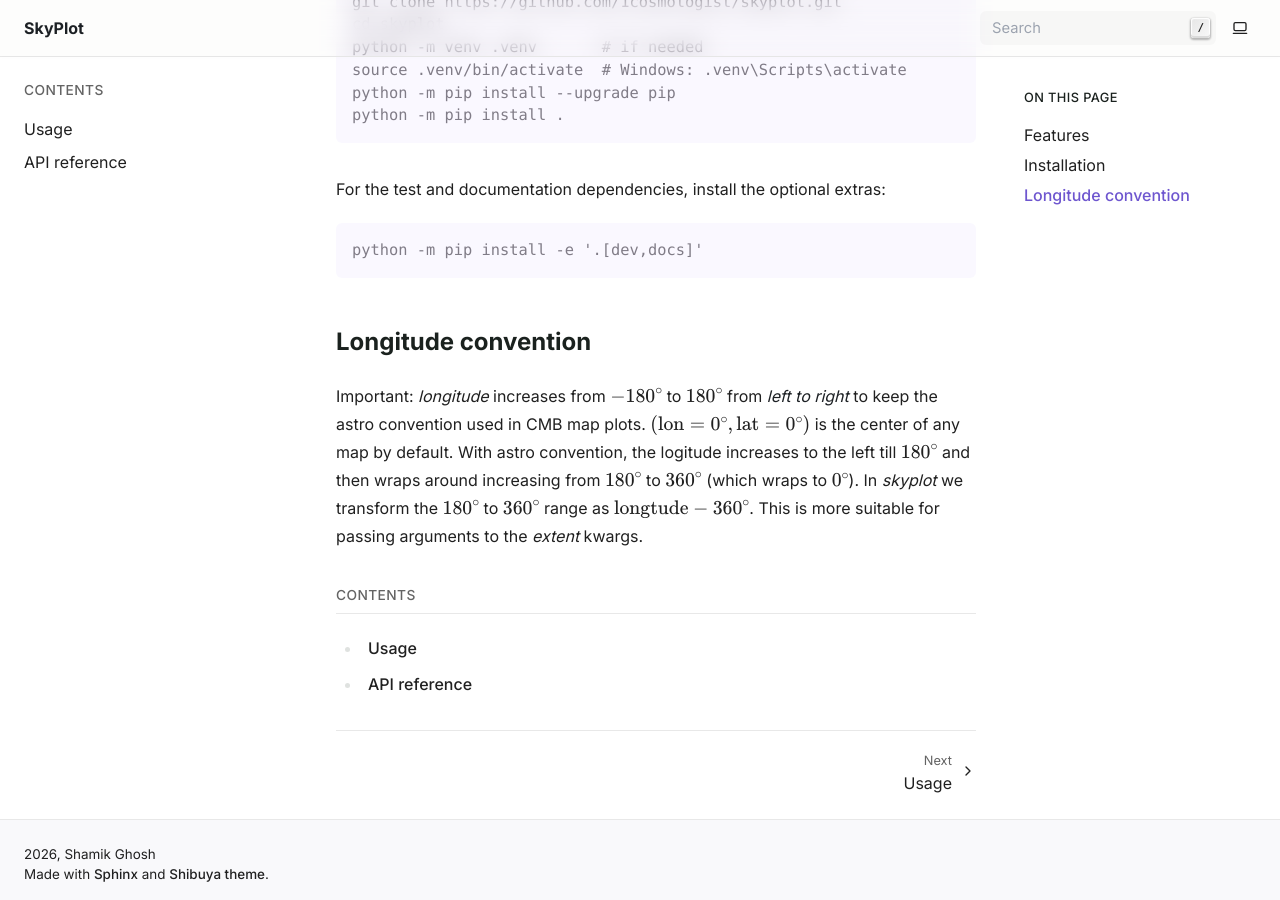
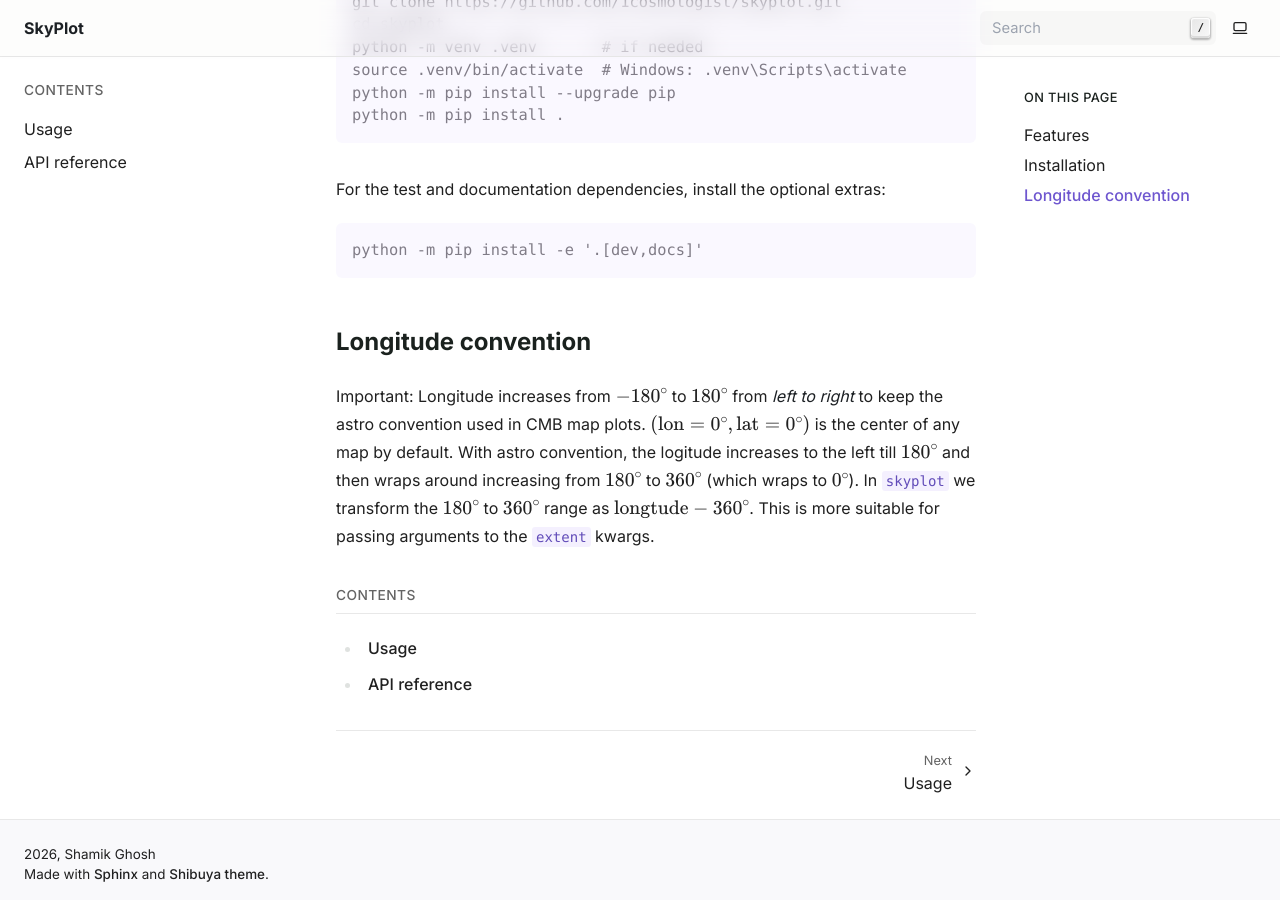
Before and after one commit to 1cosmologist/skyplot, a Sphinx documentation site: the page built from docs/index.rst, in a window 1280 px wide and 900 px high, scrolled down 1152 px. Built offline with Sphinx 7.4.7, drawn with Linux system fonts in a browser that asks for light colours; the version number could not be read and is left out.

Commit message:
Fix formatting

```diff
--- a/docs/index.rst
+++ b/docs/index.rst
@@ -53,13 +53,13 @@ For the test and documentation dependencies, install the optional extras:
 Longitude convention
 --------------------
 
-Important: `longitude` increases from :math:`-180^\circ` to :math:`180^\circ` from *left to right*
+Important: Longitude increases from :math:`-180^\circ` to :math:`180^\circ` from *left to right*
 to keep the astro convention used in CMB map plots. :math:`({\rm lon}=0^\circ, {\rm lat}=0^\circ)`
 is the center of any map by default. With astro convention, the logitude increases to the left till
 :math:`180^\circ` and then wraps around increasing from :math:`180^\circ` to :math:`360^\circ`
-(which wraps to :math:`0^\circ`). In `skyplot` we transform the :math:`180^\circ` to :math:`360^\circ`
+(which wraps to :math:`0^\circ`). In ``skyplot`` we transform the :math:`180^\circ` to :math:`360^\circ`
 range as :math:`{\rm longtude} - 360^\circ`. This is more suitable for passing arguments to the
-`extent` kwargs.
+``extent`` kwargs.
 
 .. toctree::
    :maxdepth: 2
```
